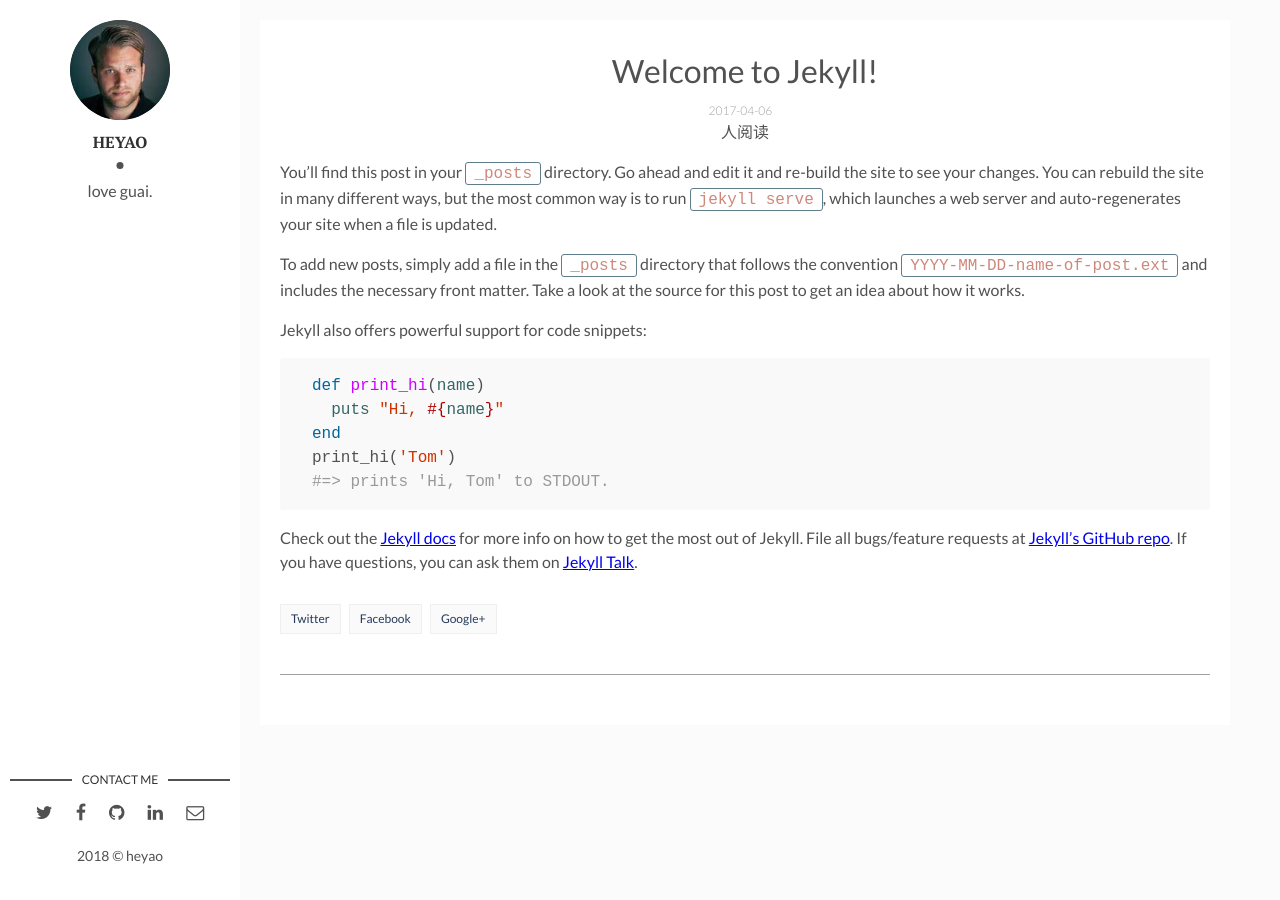
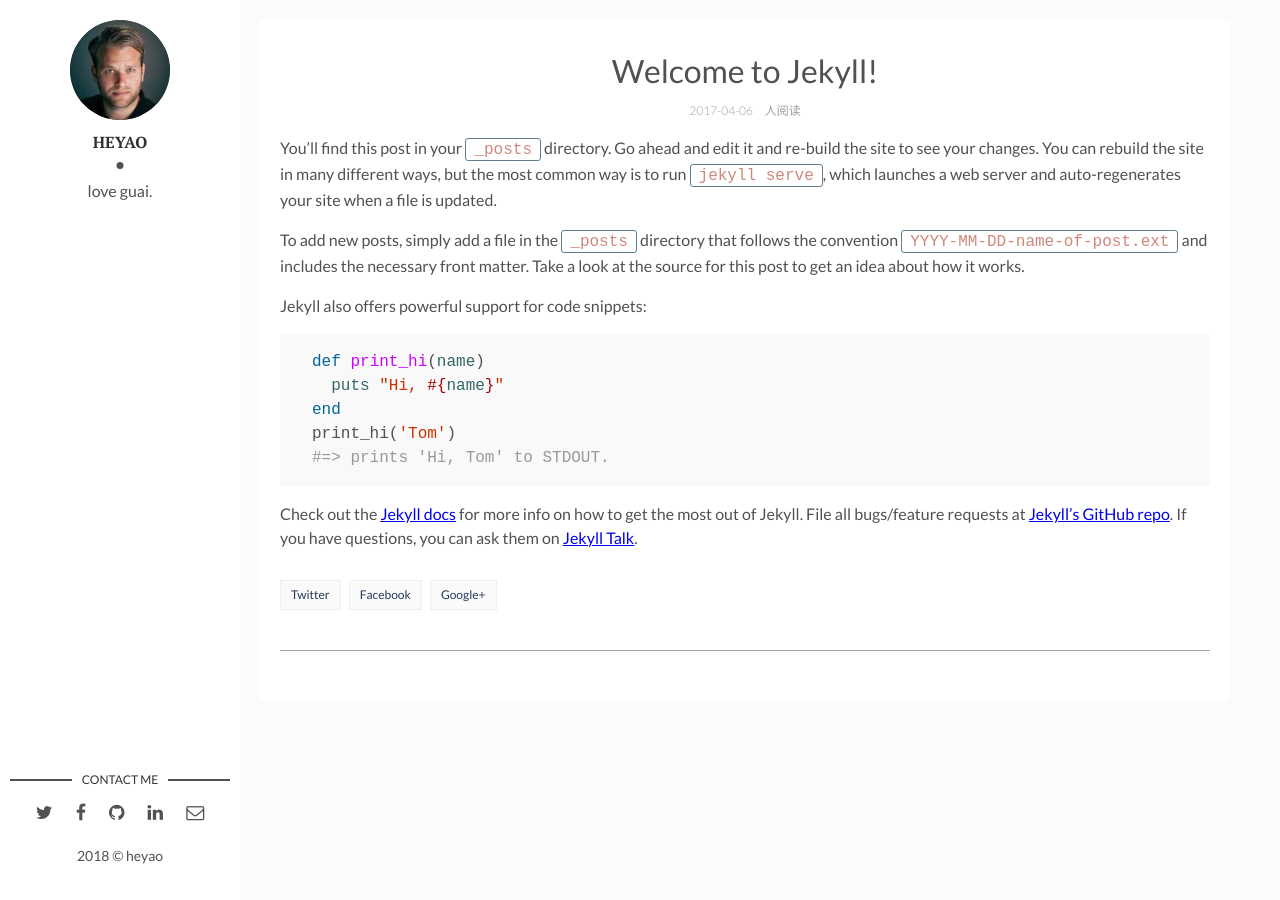
Before and after one commit to Syhen/Syhen.github.io, a Jekyll site: the page built from _posts/2017-04-06-welcome-to-jekyll.markdown, in a window 1280 px wide. Built offline with Jekyll 4.4.1, drawn with Linux system fonts in a browser that asks for light colours; comment, search, counter and statistics services are not loaded.

Commit message:
n人阅读

```diff
--- a/_layouts/post.html
+++ b/_layouts/post.html
@@ -17,11 +17,11 @@
     <div class="wrap-content">
       <header class="header-page">
         <h1 class="page-title">{{page.title}}</h1>
-        <div class="page-date"><span>{{page.date | date: '%Y-%m-%d'}}&nbsp;&nbsp;&nbsp;&nbsp;</span></div>
-        <div class="page-reader">
-            <span id="busuanzi_container_site_uv">
-                <span id="busuanzi_value_site_u"></span>人阅读
-            </span>
+        <div class="page-date">
+          <span>{{page.date | date: '%Y-%m-%d'}}&nbsp;&nbsp;&nbsp;&nbsp;</span>
+          <span id="busuanzi_container_site_uv">
+            <span id="busuanzi_value_site_uv"></span>人阅读
+          </span>
         </div>
       </header>
       {{content | markdownify}}
```
